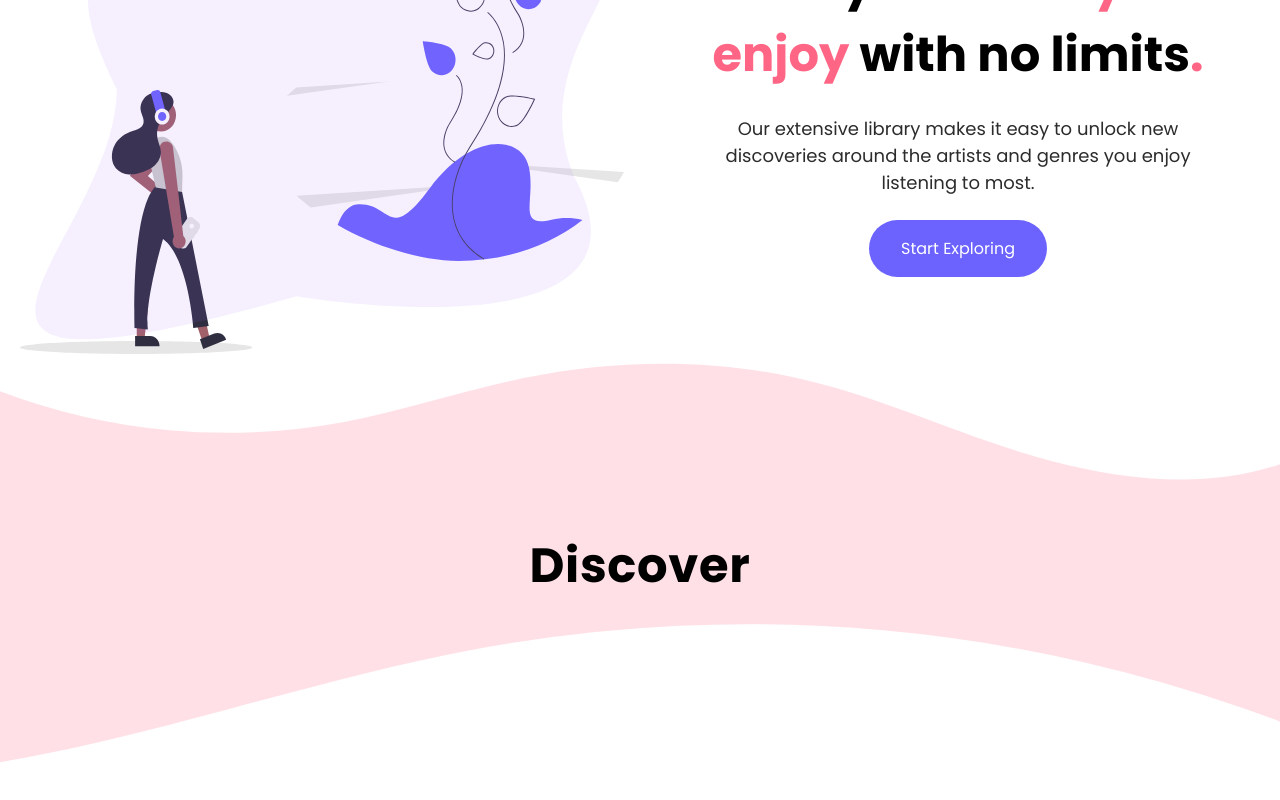
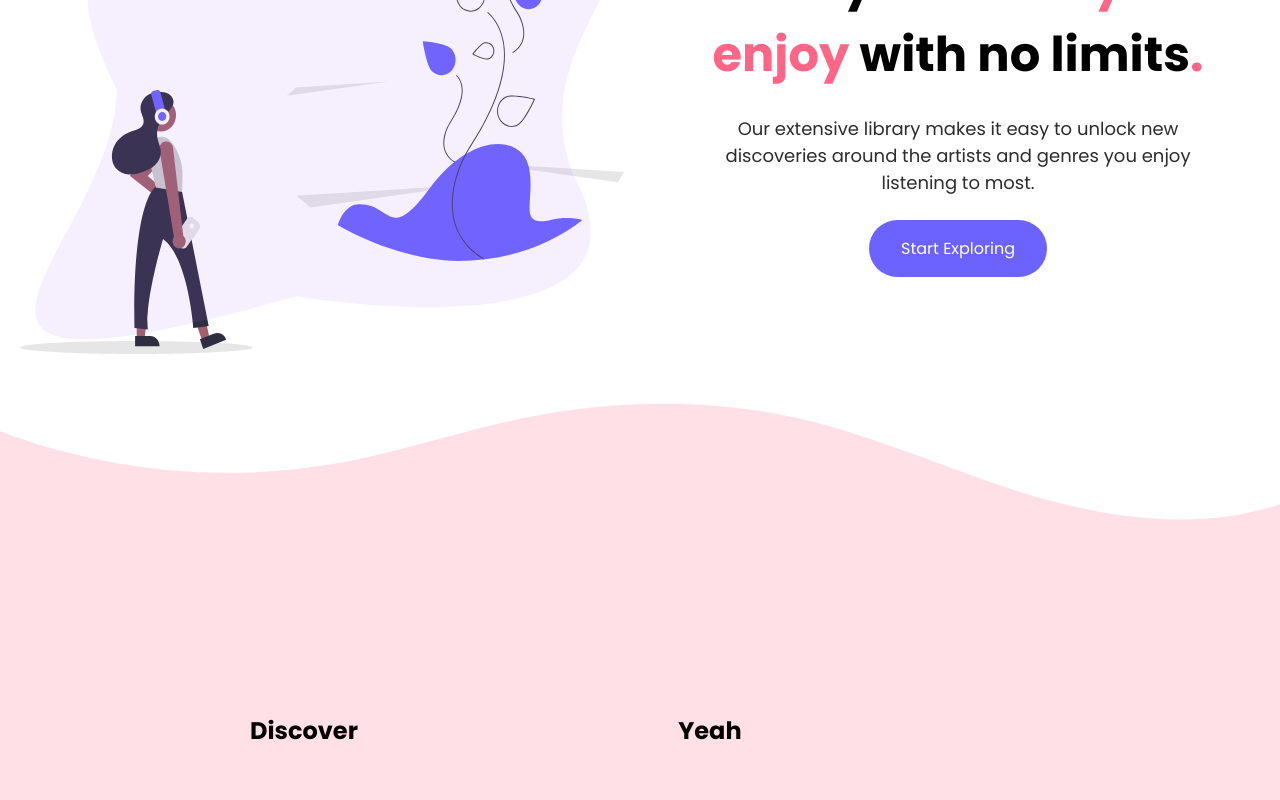
Before and after one commit to jmadrigaladan/spotify-react-api, a React (Create React App) app: page / in a window 1280 px wide. Shown: the part 310-1110 px from the top of the page. Built offline with nearby package versions, Linux system fonts and the light colour scheme.

Commit message:
wave background divider complete

```diff
--- a/src/components/Hero.css
+++ b/src/components/Hero.css
@@ -1,10 +1,11 @@
-.LandingPage {
-  margin: 0 auto;
-  max-width: 1300px;
+.Hero {
+  position: relative;
   padding: 20px;
-  /* height: 100vh; */
 }
 .hero__container {
+  max-width: 1300px;
+  margin: 0 auto;
+
   height: calc(100vh - 8vh);
   display: flex;
   align-items: center;
@@ -70,21 +71,3 @@
 .custom-shape-divider-bottom-1665813386 .shape-fill {
   fill: rgba(255, 101, 132, 0.2);
 }
-
-.custom-shape-divider-top-1665813741 {
-  position: absolute;
-  left: 0;
-  top: 100vh;
-  width: 100%;
-  overflow: hidden;
-  line-height: 0;
-  transform: rotate(180deg);
-}
-
-.custom-shape-divider-top-1665813741 svg {
-  height: 300px;
-}
-
-.custom-shape-divider-top-1665813741 .shape-fill {
-  fill: rgba(255, 101, 132, 0.2);
-}
--- a/src/components/Hero.jsx
+++ b/src/components/Hero.jsx
@@ -3,9 +3,9 @@ import Nav from "../components/Nav.jsx";
 import heroImage from "../assets/undraw_imagination_re_i0xi 1.svg";
 import "./Hero.css";
 
-function LandingPage() {
+function Hero() {
   return (
-    <div className="LandingPage">
+    <div className="Hero">
       <Nav />
       <div className="hero__container">
         <div className="hero__wrapper">
@@ -40,21 +40,8 @@ function LandingPage() {
           ></path>
         </svg>
       </div>
-      <div class="custom-shape-divider-top-1665813741">
-        <svg
-          data-name="Layer 1"
-          xmlns="http://www.w3.org/2000/svg"
-          viewBox="0 0 1200 120"
-          preserveAspectRatio="none"
-        >
-          <path
-            d="M985.66,92.83C906.67,72,823.78,31,743.84,14.19c-82.26-17.34-168.06-16.33-250.45.39-57.84,11.73-114,31.07-172,41.86A600.21,600.21,0,0,1,0,27.35V120H1200V95.8C1132.19,118.92,1055.71,111.31,985.66,92.83Z"
-            class="shape-fill"
-          ></path>
-        </svg>
-      </div>
     </div>
   );
 }
 
-export default LandingPage;
+export default Hero;
--- a/src/pages/Home.css
+++ b/src/pages/Home.css
@@ -1,7 +1,17 @@
-.discover__mainText {
-  position: relative;
+/* .discover__mainText {
+  position: absolute;
+  right: 0;
+  left: 0;
   text-align: center;
   font-size: 48px;
   z-index: 3;
   letter-spacing: 0.014em;
+} */
+
+.features {
+  background-color: rgba(255, 101, 132, 0.2);
+  display: flex;
+  align-items: center;
+  justify-content: center;
+  min-height: 400px;
 }
--- a/src/pages/Home.jsx
+++ b/src/pages/Home.jsx
@@ -4,9 +4,14 @@ import "./Home.css";
 
 function Home() {
   return (
-    <div>
+    <div className="landing">
       <Hero />
-      <h1 className="discover__mainText">Discover</h1>
+      <section className="features">
+        <h1 className="discover__mainText">Discover</h1>
+        <div className="text__container">
+          <h1>Yeah</h1>
+        </div>
+      </section>
     </div>
   );
 }
```
